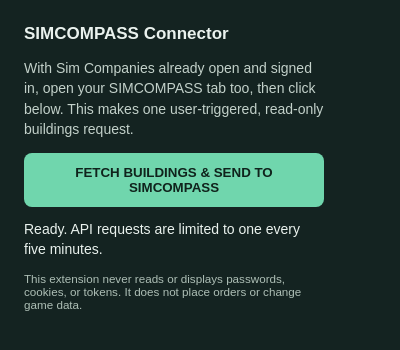
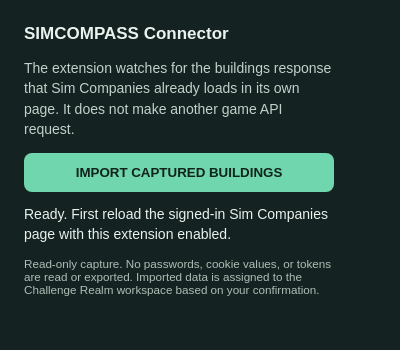
Before and after one commit to darubotol/SIMCOMPASS, a browser extension: page simcompass-chrome-connector/popup.html in a window 400 px wide. Drawn offline with Linux system fonts and the light colour scheme.

Commit message:
Update connector popup for response capture

```diff
--- a/simcompass-chrome-connector/popup.html
+++ b/simcompass-chrome-connector/popup.html
@@ -5,7 +5,7 @@
 <meta name="viewport" content="width=device-width,initial-scale=1">
 <title>SIMCOMPASS Connector</title>
 <style>
-body{font:14px Arial,sans-serif;width:300px;padding:16px;color:#eaf2ee;background:#142321}
+body{font:14px Arial,sans-serif;width:310px;padding:16px;color:#eaf2ee;background:#142321}
 h2{font-size:17px;margin:0 0 8px}p{line-height:1.45;color:#c3d1ca}
 button{width:100%;padding:12px;border:0;border-radius:8px;background:#70d6ad;color:#10231c;font-weight:700;cursor:pointer}
 button:disabled{opacity:.55;cursor:wait}#status{margin-top:12px;white-space:pre-wrap;line-height:1.45}
@@ -14,10 +14,10 @@ small{display:block;margin-top:12px;color:#aebfb6}
 </head>
 <body>
 <h2>SIMCOMPASS Connector</h2>
-<p>With Sim Companies already open and signed in, open your SIMCOMPASS tab too, then click below. This makes one user-triggered, read-only buildings request.</p>
-<button id="connect">FETCH BUILDINGS & SEND TO SIMCOMPASS</button>
-<div id="status" role="status">Ready. API requests are limited to one every five minutes.</div>
-<small>This extension never reads or displays passwords, cookies, or tokens. It does not place orders or change game data.</small>
+<p>The extension watches for the buildings response that Sim Companies already loads in its own page. It does not make another game API request.</p>
+<button id="connect">IMPORT CAPTURED BUILDINGS</button>
+<div id="status" role="status">Ready. First reload the signed-in Sim Companies page with this extension enabled.</div>
+<small>Read-only capture. No passwords, cookie values, or tokens are read or exported. Imported data is assigned to the Challenge Realm workspace based on your confirmation.</small>
 <script src="popup.js"></script>
 </body>
 </html>
```
